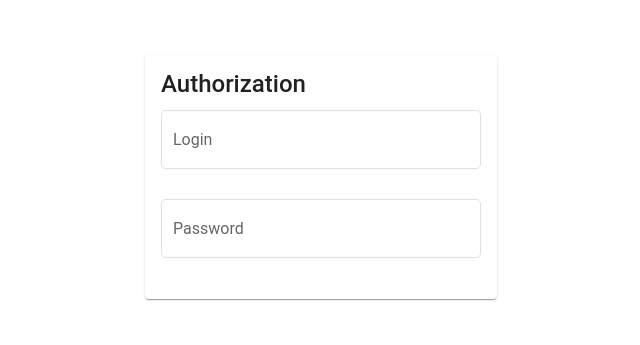
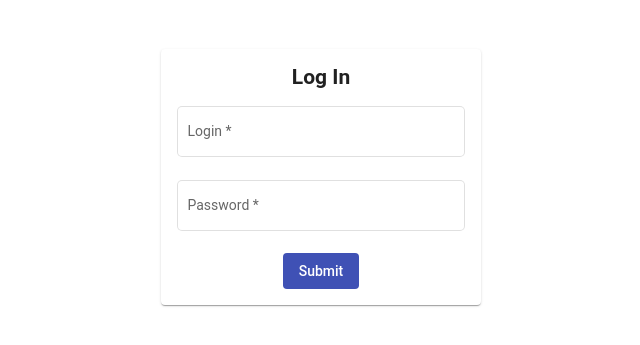
Before and after one commit to naTpuk-ep/sintegrum, an Angular app: page / in a window 1280 px wide. Shown: the part 223-568 px from the top of the page, without its empty margins (319-959 px from the left). Built offline with nearby package versions, Linux system fonts and the light colour scheme.

Commit message:
feat: auth-service fix: auth-component

```diff
--- a/src/app/app.component.ts
+++ b/src/app/app.component.ts
@@ -5,6 +5,4 @@ import { Component } from '@angular/core';
   templateUrl: './app.component.html',
   styleUrls: ['./app.component.scss']
 })
-export class AppComponent {
-  title = 'sintegrum';
-}
+export class AppComponent {}
--- a/src/app/auth/auth.component.html
+++ b/src/app/auth/auth.component.html
@@ -1,13 +1,20 @@
 <div class="auth-card__container">
   <mat-card>
-    <mat-card-title>Authorization</mat-card-title>
+    <mat-card-content>
+      <h2>Log In</h2>
+      <form (ngSubmit)="authSubmit()" [formGroup]="authFormGroup">
         <mat-form-field appearance="outline">
           <mat-label>Login</mat-label>
-      <input matInput />
+          <input formControlName="login" matInput />
+          <mat-error>Please enter login</mat-error>
         </mat-form-field>
         <mat-form-field appearance="outline">
           <mat-label>Password</mat-label>
-      <input matInput />
+          <input formControlName="password" matInput />
+          <mat-error>Please enter password</mat-error>
         </mat-form-field>
+        <button type="submit" mat-flat-button color="primary">Submit</button>
+      </form>
+    </mat-card-content>
   </mat-card>
 </div>
--- a/src/app/auth/auth.component.scss
+++ b/src/app/auth/auth.component.scss
@@ -1,13 +1,15 @@
 .auth-card__container {
-  width: 100%;
   height: 100%;
   display: flex;
-  justify-content: center;
-  align-items: center;
 }
 
-.mat-card {
-  display: flex;
-  flex-direction: column;
-  width: 320px;
+mat-card {
+  max-width: 320px;
+  margin: auto;
+  flex: 1;
+  text-align: center;
 }
+
+mat-form-field {
+  display: block;
+}
--- a/src/app/auth/auth.component.ts
+++ b/src/app/auth/auth.component.ts
@@ -1,4 +1,6 @@
 import { Component, OnInit } from '@angular/core';
+import { FormBuilder, FormGroup, Validators } from '@angular/forms';
+import { AuthService, TAuthFormValue } from './auth.service';
 
 @Component({
   selector: 'app-auth',
@@ -6,7 +8,28 @@ import { Component, OnInit } from '@angular/core';
   styleUrls: ['./auth.component.scss'],
 })
 export class AuthComponent implements OnInit {
-  constructor() {}
+  authFormGroup!: FormGroup;
+  private fb = new FormBuilder();
+  constructor(private authService: AuthService) {}
 
-  ngOnInit(): void {}
+  ngOnInit(): void {
+    this.initAuthFormGroup();
+  }
+
+  authSubmit() {
+    if (this.authFormGroup.valid) {
+      this.authService.login(this.authFormValue);
+    }
+  }
+
+  private get authFormValue() {
+    return this.authFormGroup.value as TAuthFormValue;
+  }
+
+  private initAuthFormGroup() {
+    this.authFormGroup = this.fb.group({
+      login: ['', Validators.required],
+      password: ['', Validators.required],
+    });
+  }
 }
--- /dev/null
+++ b/src/app/auth/auth.service.ts
@@ -0,0 +1,28 @@
+import { Injectable } from '@angular/core';
+
+export type TAuthFormValue = {
+  login: string;
+  password: string;
+};
+
+export type TUserPermissions = 'delete' | 'edit' | 'read';
+
+export type TTokenPayload = {
+  exp: number;
+  name: string;
+  permissions?: TUserPermissions[];
+};
+
+@Injectable()
+export class AuthService {
+  private tokenPayload!: TTokenPayload;
+  private tokenPayloadB64!: string;
+  constructor() {}
+  login(authValue: TAuthFormValue) {
+    this.tokenPayload = {
+      exp: Date.now(),
+      name: authValue.login,
+    };
+    this.tokenPayloadB64 = btoa(JSON.stringify(this.tokenPayload));
+  }
+}
--- a/src/styles.scss
+++ b/src/styles.scss
@@ -5,6 +5,10 @@
 
 @import "normalize.css";
 
+* {
+  box-sizing: border-box;
+}
+
 body {
   height: 100vh;
 }
```
Also changed, not shown: src/app/auth/auth.module.ts (+12 -1 lines). Lines whose indentation alone changed are shown as unchanged.
